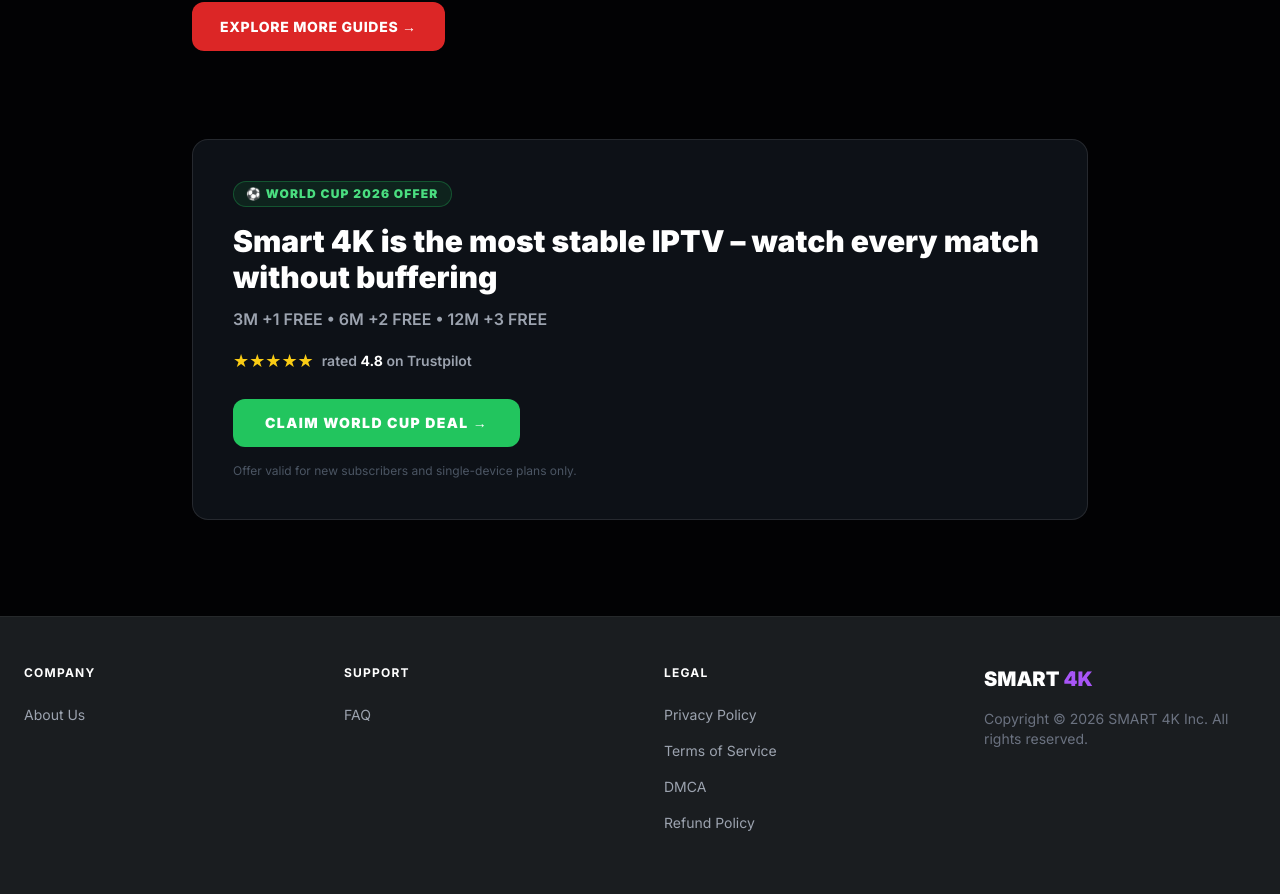
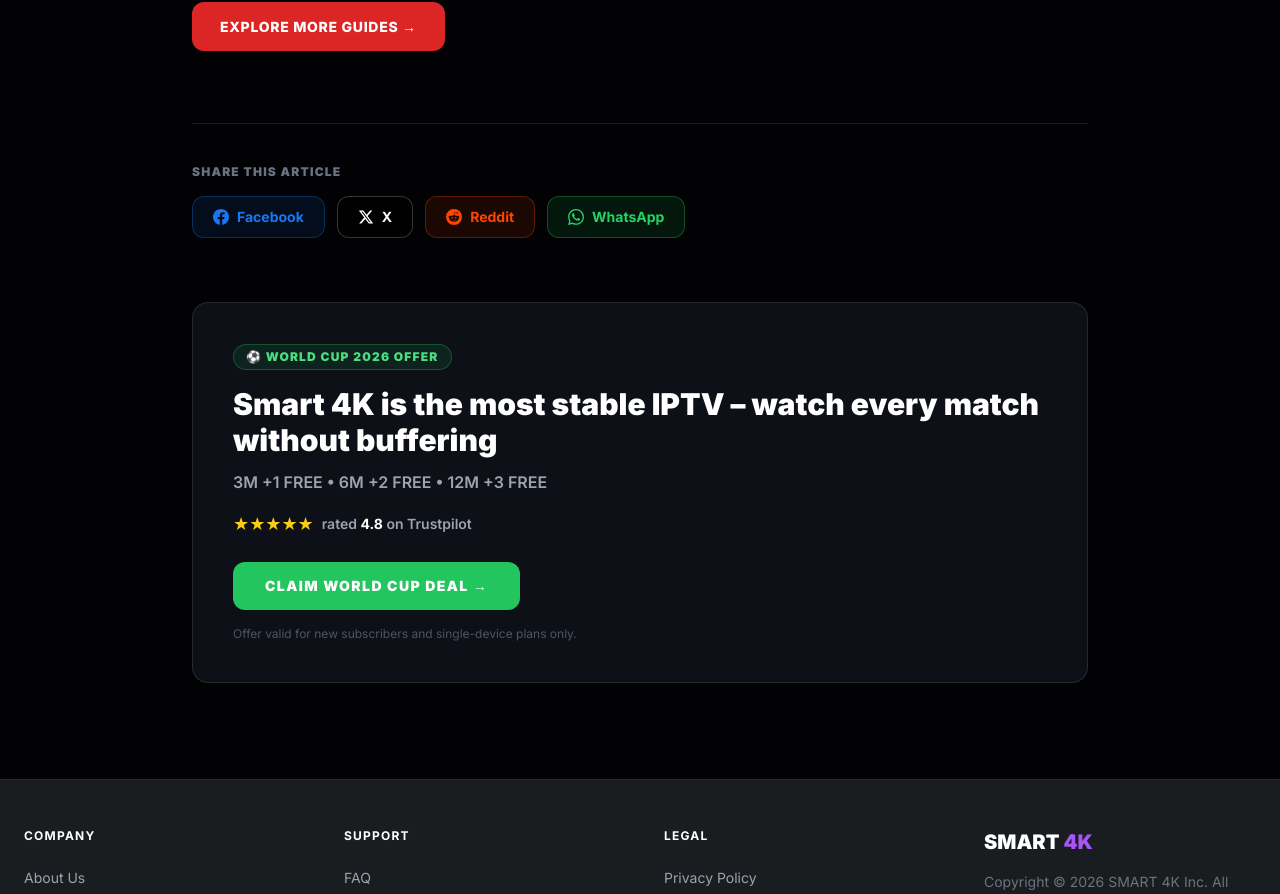
Before and after one commit to tayronsofy/orca4ktv, a Next.js app: page /blog/how-to-fix-iptv-buffering in a window 1280 px wide. Shown: the part 5539-6433 px from the top of the page. Built offline with nearby package versions, Linux system fonts and the light colour scheme.

Commit message:
Your update description

```diff
--- a/page-components/BlogPost.tsx
+++ b/page-components/BlogPost.tsx
@@ -163,6 +163,52 @@
           )}
         </div>
 
+        {/* Social Share */}
+        {(() => {
+          const url = `https://smart4k.io/blog/${post.slug}`
+          const text = encodeURIComponent(post.title)
+          const encodedUrl = encodeURIComponent(url)
+          return (
+            <div className="mt-12 border-t border-white/10 pt-10">
+              <p className="mb-4 text-xs font-black uppercase tracking-widest text-gray-500">Share this article</p>
+              <div className="flex flex-wrap gap-3">
+                <a
+                  href={`https://www.facebook.com/sharer/sharer.php?u=${encodedUrl}`}
+                  target="_blank" rel="noopener noreferrer"
+                  className="inline-flex items-center gap-2 rounded-xl bg-[#1877f2]/10 border border-[#1877f2]/30 px-5 py-2.5 text-sm font-bold text-[#1877f2] transition-colors hover:bg-[#1877f2]/20"
+                >
+                  <svg width="16" height="16" viewBox="0 0 24 24" fill="currentColor"><path d="M24 12.073c0-6.627-5.373-12-12-12s-12 5.373-12 12c0 5.99 4.388 10.954 10.125 11.854v-8.385H7.078v-3.47h3.047V9.43c0-3.007 1.792-4.669 4.533-4.669 1.312 0 2.686.235 2.686.235v2.953H15.83c-1.491 0-1.956.925-1.956 1.874v2.25h3.328l-.532 3.47h-2.796v8.385C19.612 23.027 24 18.062 24 12.073z"/></svg>
+                  Facebook
+                </a>
+                <a
+                  href={`https://twitter.com/intent/tweet?url=${encodedUrl}&text=${text}`}
+                  target="_blank" rel="noopener noreferrer"
+                  className="inline-flex items-center gap-2 rounded-xl bg-black/40 border border-white/20 px-5 py-2.5 text-sm font-bold text-white transition-colors hover:bg-white/10"
+                >
+                  <svg width="16" height="16" viewBox="0 0 24 24" fill="currentColor"><path d="M18.244 2.25h3.308l-7.227 8.26 8.502 11.24H16.17l-5.214-6.817L4.99 21.75H1.68l7.73-8.835L1.254 2.25H8.08l4.713 6.231zm-1.161 17.52h1.833L7.084 4.126H5.117z"/></svg>
+                  X
+                </a>
+                <a
+                  href={`https://reddit.com/submit?url=${encodedUrl}&title=${text}`}
+                  target="_blank" rel="noopener noreferrer"
+                  className="inline-flex items-center gap-2 rounded-xl bg-[#ff4500]/10 border border-[#ff4500]/30 px-5 py-2.5 text-sm font-bold text-[#ff4500] transition-colors hover:bg-[#ff4500]/20"
+                >
+                  <svg width="16" height="16" viewBox="0 0 24 24" fill="currentColor"><path d="M12 0A12 12 0 0 0 0 12a12 12 0 0 0 12 12 12 12 0 0 0 12-12A12 12 0 0 0 12 0zm5.01 4.744c.688 0 1.25.561 1.25 1.249a1.25 1.25 0 0 1-2.498.056l-2.597-.547-.8 3.747c1.824.07 3.48.632 4.674 1.488.308-.309.73-.491 1.207-.491.968 0 1.754.786 1.754 1.754 0 .716-.435 1.333-1.01 1.614a3.111 3.111 0 0 1 .042.52c0 2.694-3.13 4.87-7.004 4.87-3.874 0-7.004-2.176-7.004-4.87 0-.183.015-.366.043-.534A1.748 1.748 0 0 1 4.028 12c0-.968.786-1.754 1.754-1.754.463 0 .898.196 1.207.49 1.207-.883 2.878-1.43 4.744-1.487l.885-4.182a.342.342 0 0 1 .14-.197.35.35 0 0 1 .238-.042l2.906.617a1.214 1.214 0 0 1 1.108-.701zM9.25 12C8.561 12 8 12.562 8 13.25c0 .687.561 1.248 1.25 1.248.687 0 1.248-.561 1.248-1.249 0-.688-.561-1.249-1.249-1.249zm5.5 0c-.687 0-1.248.561-1.248 1.25 0 .687.561 1.248 1.249 1.248.688 0 1.249-.561 1.249-1.249 0-.687-.562-1.249-1.25-1.249zm-5.466 3.99a.327.327 0 0 0-.231.094.33.33 0 0 0 0 .463c.842.842 2.484.913 2.961.913.477 0 2.105-.056 2.961-.913a.361.361 0 0 0 .029-.463.33.33 0 0 0-.464 0c-.547.533-1.684.73-2.512.73-.828 0-1.979-.196-2.512-.73a.326.326 0 0 0-.232-.095z"/></svg>
+                  Reddit
+                </a>
+                <a
+                  href={`https://wa.me/?text=${text}%20${encodedUrl}`}
+                  target="_blank" rel="noopener noreferrer"
+                  className="inline-flex items-center gap-2 rounded-xl bg-[#25d366]/10 border border-[#25d366]/30 px-5 py-2.5 text-sm font-bold text-[#25d366] transition-colors hover:bg-[#25d366]/20"
+                >
+                  <svg width="16" height="16" viewBox="0 0 24 24" fill="currentColor"><path d="M17.472 14.382c-.297-.149-1.758-.867-2.03-.967-.273-.099-.471-.148-.67.15-.197.297-.767.966-.94 1.164-.173.199-.347.223-.644.075-.297-.15-1.255-.463-2.39-1.475-.883-.788-1.48-1.761-1.653-2.059-.173-.297-.018-.458.13-.606.134-.133.298-.347.446-.52.149-.174.198-.298.298-.497.099-.198.05-.371-.025-.52-.075-.149-.669-1.612-.916-2.207-.242-.579-.487-.5-.669-.51-.173-.008-.371-.01-.57-.01-.198 0-.52.074-.792.372-.272.297-1.04 1.016-1.04 2.479 0 1.462 1.065 2.875 1.213 3.074.149.198 2.096 3.2 5.077 4.487.709.306 1.262.489 1.694.625.712.227 1.36.195 1.871.118.571-.085 1.758-.719 2.006-1.413.248-.694.248-1.289.173-1.413-.074-.124-.272-.198-.57-.347m-5.421 7.403h-.004a9.87 9.87 0 0 1-5.031-1.378l-.361-.214-3.741.982.998-3.648-.235-.374a9.86 9.86 0 0 1-1.51-5.26c.001-5.45 4.436-9.884 9.888-9.884 2.64 0 5.122 1.03 6.988 2.898a9.825 9.825 0 0 1 2.893 6.994c-.003 5.45-4.437 9.884-9.885 9.884m8.413-18.297A11.815 11.815 0 0 0 12.05 0C5.495 0 .16 5.335.157 11.892c0 2.096.547 4.142 1.588 5.945L.057 24l6.305-1.654a11.882 11.882 0 0 0 5.683 1.448h.005c6.554 0 11.89-5.335 11.893-11.893a11.821 11.821 0 0 0-3.48-8.413z"/></svg>
+                  WhatsApp
+                </a>
+              </div>
+            </div>
+          )
+        })()}
+
         {/* World Cup 2026 CTA */}
         <div className="mt-16 rounded-2xl border border-white/10 bg-[#0d1117] p-8 md:p-10">
           <div className="mb-4">
```
